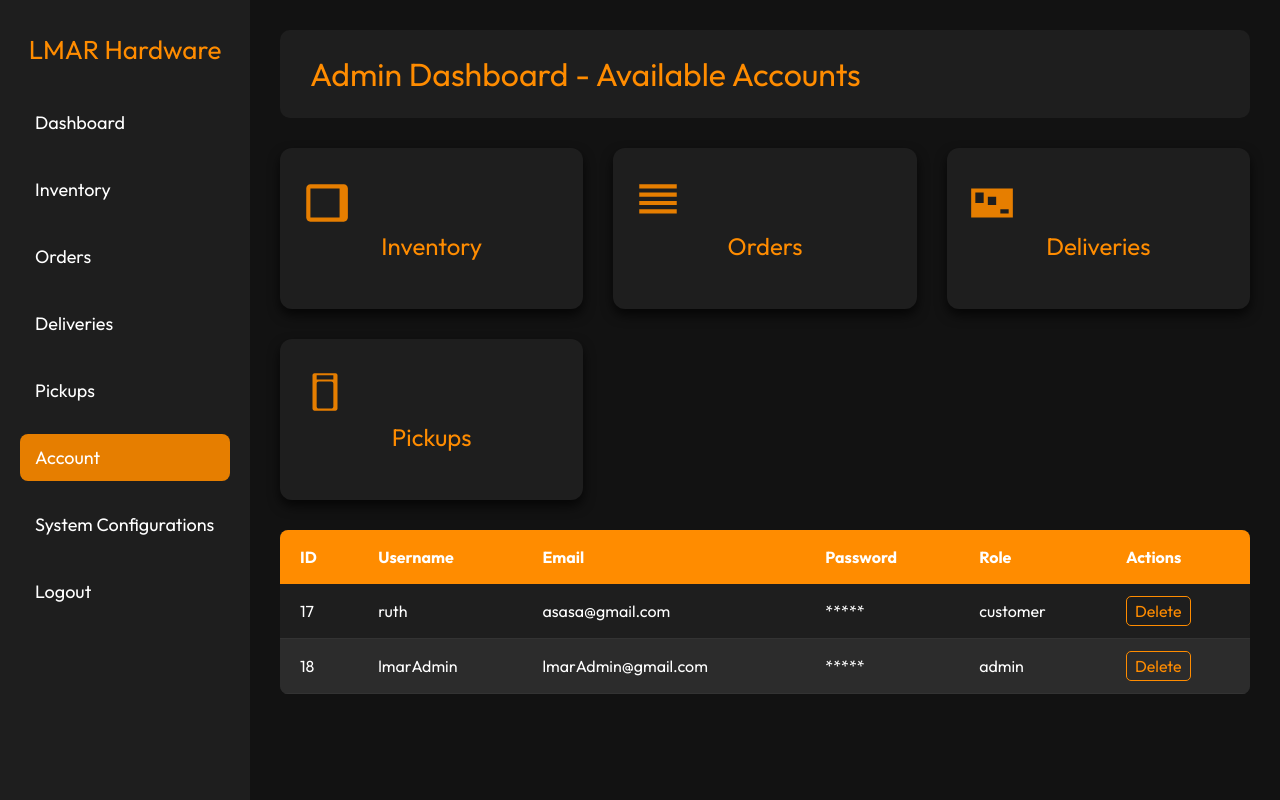
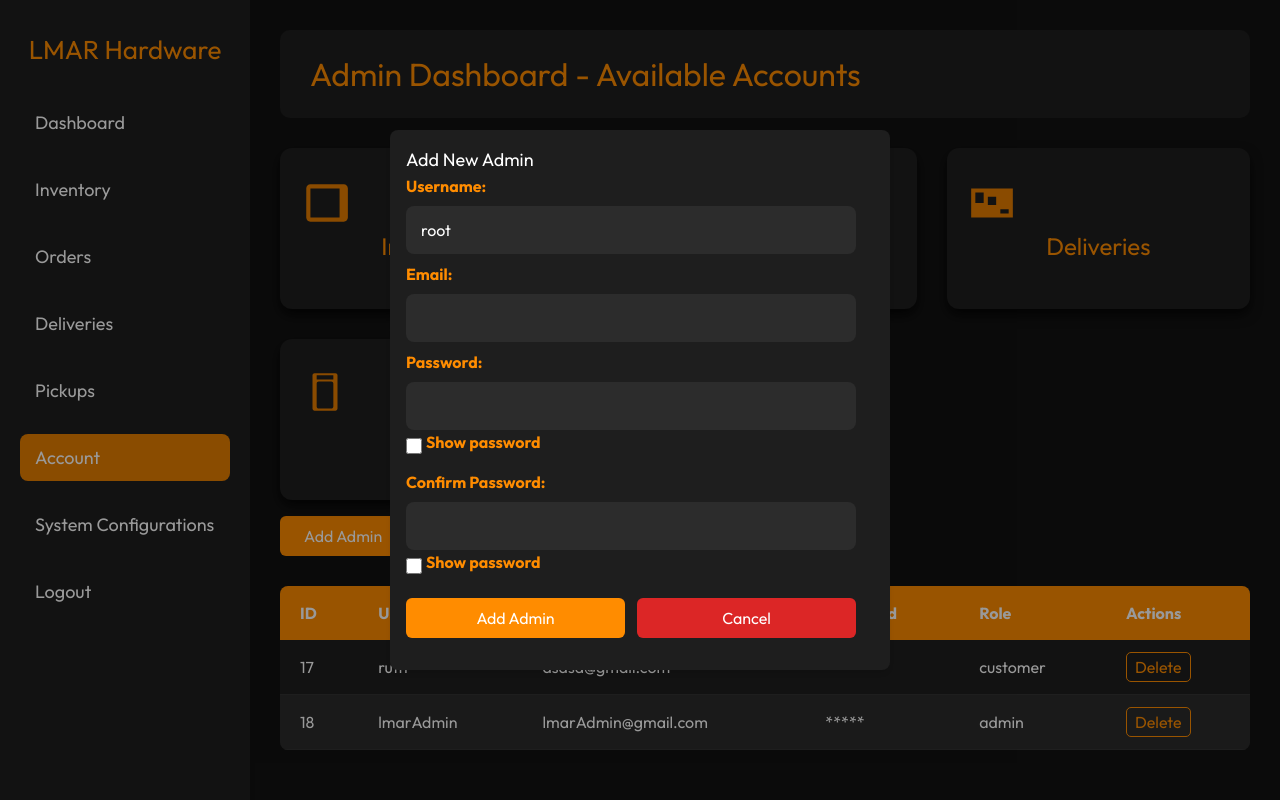
Before and after one commit to Rthuro/lmar-hardware-website, a PHP site: page /backend/dashboard/account.php?modal=add_admin in a window 1280 px wide. Run offline with PHP 8.4, Linux system fonts and the light colour scheme; the visitor is signed in with stand-in values (Sample User, id 1); data comes from the database, SQL or seed files in the repository; some libraries are stand-ins or nearby versions.

Commit message:
Update account.php

```diff
--- a/backend/dashboard/account.php
+++ b/backend/dashboard/account.php
@@ -1,10 +1,12 @@
 <?php
 
+require_once "../classes/account.class.php";
+require_once "../tools/functions.php";
 require_once "../classes/orders.class.php";
 include_once "../includes/header.php";
 
 $orderObj = new Order();
-
+$accountObj = new Account();
 
 $servername = "localhost";
 $username = "root";
@@ -21,12 +23,71 @@ $result = $conn->query($sql);
 
 $current_page = basename($_SERVER['PHP_SELF']);
 
+if($_SERVER['REQUEST_METHOD'] == 'POST' && isset($_POST['new_admin'])){
+    $email = clean_input($_POST['email']);
+    $username = clean_input($_POST['username']);
+    $password =  clean_input($_POST['password']);
+    $confirmpass =  clean_input($_POST['confirm_password']);
+    $role = 'admin';
+
+     if(empty($email)){
+         $emailErr = "Please enter your email.";
+     }
+     if(empty($username)){
+         $usernameErr = "Please create a username.";
+     }
+
+     if(empty($password)){
+         $passwordErr = "Please enter your email.";
+     }
+
+     if(empty($confirmpass)){
+        $confirmpassErr = "You need to confirm your password" ;
+     } elseif ($confirmpass !== $password) {
+         $confirmpassErr =  "Wrong password" ;
+     }
+
+     if(empty($emailErr) && empty($passwordErr) && empty($confirmpassErr)){
+         $checkAccDuplicate  = $accountObj->fetch($email);
+         if(empty($checkAccDuplicate)){
+             $accountObj->email = $email;
+             $accountObj->username = $username;
+             $accountObj->password = $password;
+             $accountObj->role = $role;
+
+             if($accountObj->add()){
+                 echo "<p class='success'>Successfully created an account!</p>";
+                 header('location: account.php');
+             } else {
+                 echo "<p class='err'>Error occurred</p>";
+             }
+         } else {
+             echo "<p class='err'>Account already exists. Please enter a different email.</p>";
+         }
+
+     }
+    }
+
 ?>
 <style>
 
 .sidebar a.active {
     background-color: #e67e00;
 }
+.success{
+        color:green;
+        background-color: rgb(232, 255, 232);
+        padding: 16px 12px;
+        border-radius: 8px;
+        text-align: center;
+    }
+.err{
+        color:red;
+        background-color: rgb(255, 238, 238);
+        padding: 16px 12px;
+        border-radius: 8px;
+        text-align: center;
+    }
 
 </style>
 
@@ -34,18 +95,46 @@ $current_page = basename($_SERVER['PHP_SELF']);
 
     <?php include_once "../includes/sidebar.php" ?>
 
-    <?php if (isset($_SESSION['outputMsg']['error'])) { ?>
-        <p id="err" class="err flex justify-center fixed top-0 left-0 right-0 py-5 bg-red-600 text-white z-40"><?= $_SESSION['outputMsg']['error'] ?></p>
-    <?php unset($_SESSION['outputMsg']['error']);
-    } ?>
+    <?php
+        if( !empty($_GET['modal']) ){
+            if($_GET['modal'] == 'add_admin'){  ?>
+                <div class="fixed top-0 right-0 left-0 bottom-0 flex items-center justify-center bg-black/40">
+                    <div class=" bg-[#1e1e1e] shadow-md rounded-lg w-[500px] h-fit p-4 ">
+                        <p class=" text-lg ">Add New Admin</p>
+                        <form action="" method="post" enctype="multipart/form-data" class="flex flex-col w-[450px] shadow-none m-0 p-0 bg-transparent ">
+                        <label for="username">Username:</label>
+                        <input type="text" name="username" id="" value="<?= (isset($username))? $username:''; ?>" >
+                        <?php if(!empty($usernameErr)){ echo "<p class='err_input'>$usernameErr</p>"; }; ?>
 
-    <?php if (isset($_SESSION['outputMsg']['success'])) { ?>
-        <p id="succ" class="succ flex justify-center fixed top-0 left-0 right-0 py-5 bg-green-600 text-white z-50">
-            <?= $_SESSION['outputMsg']['success'] ?>
-        </p>
-    <?php unset($_SESSION['outputMsg']['success']);
-    } ?>
+                        <label for="email" class="mt-2">Email:</label>
+                        <input type="email" name="email" id="" value="<?= (isset($email))? $email:''; ?>" >
+                        <?php if(!empty($emailErr)){ echo "<p class='err_input'>$emailErr</p>"; }; ?>
 
+                        <label for="password" class="mt-2">Password:</label>
+                        <input type="password" name="password" id="passInput" value="<?= (isset($password))? $password:''; ?>" >
+                            <div class="flex items-center justify-start gap-1">
+                                <input type="checkbox" name="showPass" id="showPass" class="size-4">
+                                <label for="showPass" class=" font-normal" >Show password</label>
+                            </div>
+                        <?php if(!empty($passwordErr)){ echo "<p class='err_input'>$passwordErr</p>"; }; ?>
+
+                        <label for="confirm_password" class="mt-2">Confirm Password:</label>
+                        <input type="password" name="confirm_password" id="passConfirmInput" value="<?= (isset($confirmpass))? $confirmpass:''; ?>" >
+                            <div class="flex items-center justify-start gap-1">
+                                <input type="checkbox" name="showConfirmPass" id="showConfirmPass" class="size-4">
+                                <label for="showConfirmPass" class=" font-normal"  >Show password</label>
+                            </div>
+
+                        <?php if(!empty($confirmpassErr)){ echo "<p class='err_input'>$confirmpassErr</p>"; }; ?>
+                            <div class="flex gap-3">
+                                <input type="submit" name="new_admin" value="Add Admin" class="flex-1 bg-[#ff8c00] py-2 px-6 my-4 rounded-md">
+                                <a href="account.php" class="flex-1 text-center bg-red-600 py-2 px-6 my-4 rounded-md">Cancel</a>
+                            </div>
+
+                        </form>
+                    </div>
+                </div>
+      <?php  } } ?>
     <div class="main-content">
         <div class="header">
             <h1>Admin Dashboard - Available Accounts</h1>
@@ -90,7 +179,9 @@ $current_page = basename($_SERVER['PHP_SELF']);
                 <h3>Pickups</h3>
             </div>
         </div>
-
+        <a class="btn bg-[#ff8c00] py-2 px-6 rounded-md block my-4 w-fit" href="account.php?modal=add_admin">
+                    Add Admin
+        </a>
         <div class="recent-orders">
 
             <table>
@@ -129,11 +220,39 @@ $current_page = basename($_SERVER['PHP_SELF']);
             </table>
         </div>
     </div>
+    <script>
+        const err = document.getElementById('err');
+        const succ = document.getElementById('success');
 
+        if(err !== null){
+            err.addEventListener( ('click'), ()=>{
+            err.classList.replace("flex", "hidden");
+        } )
+        }
+
+
+        if(succ !== null){
+            succ.addEventListener( ('click'), ()=>{
+            succ.classList.replace("flex", "hidden");
+             } )
+        }
+        const passInput = document.getElementById("passInput");
+        const passConfirmInput = document.getElementById("passConfirmInput");
+        const showPass = document.getElementById("showPass");
+        const showConfirmPass = document.getElementById("showConfirmPass");
+
+        showPass.addEventListener("change", () => {
+            passInput.type = showPass.checked ? "text" : "password";
+        });
+
+        showConfirmPass.addEventListener("change", () => {
+            passConfirmInput.type = showConfirmPass.checked ? "text" : "password";
+        });
+
+    </script>
 </body>
 </html>
 
 <?php
-// Close database connection
 $conn->close();
 ?>
```
